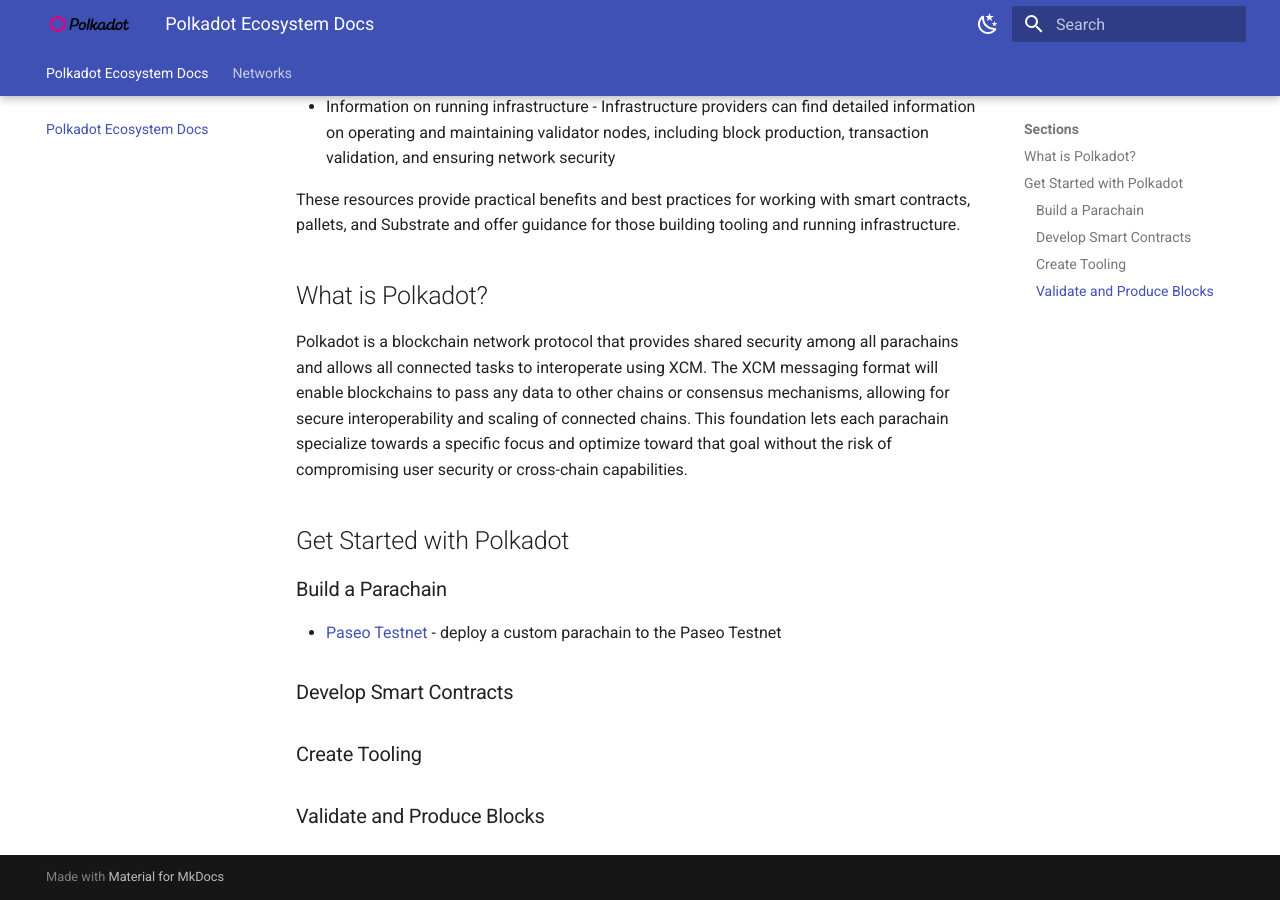
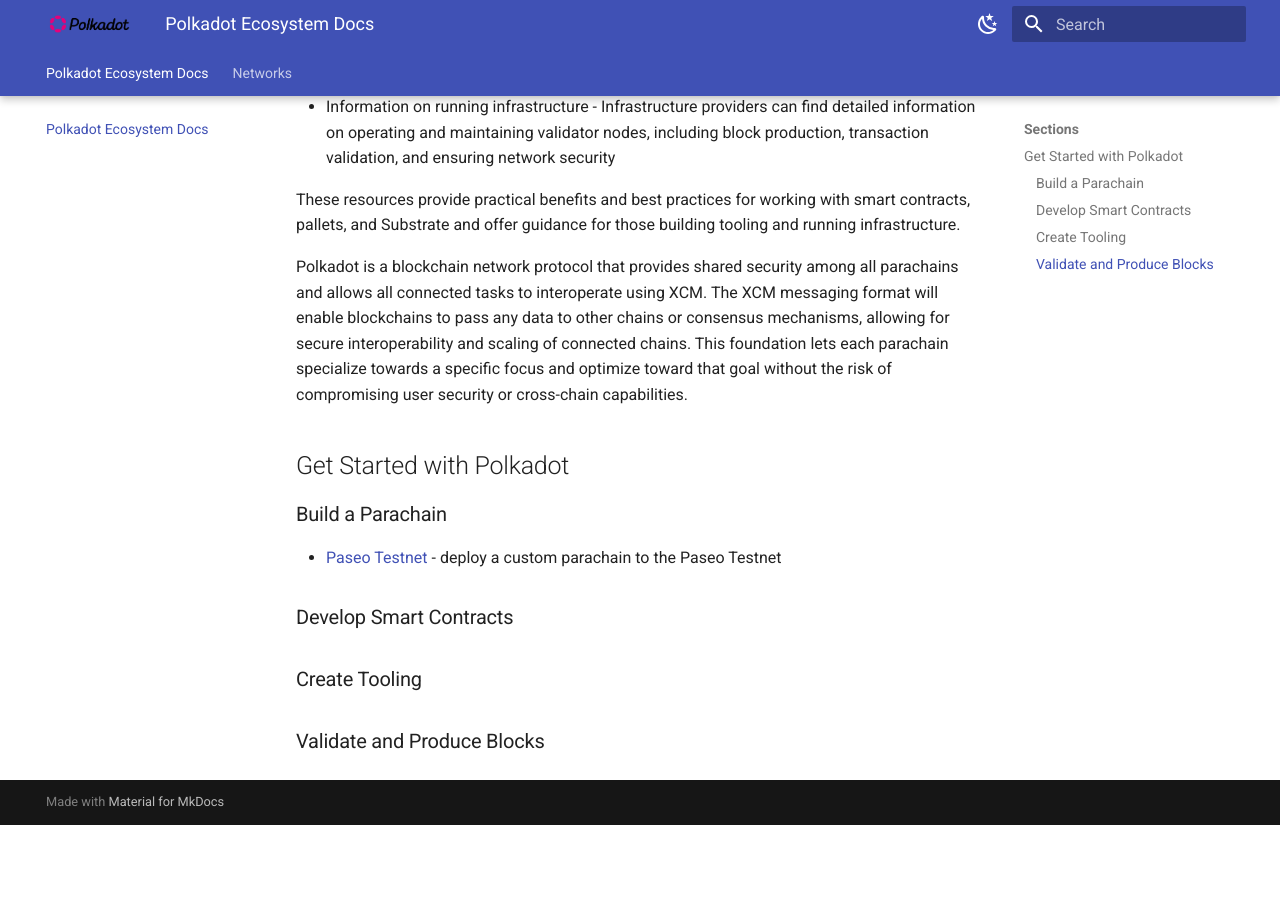
Before and after one commit to papermoonio/polkadot-ecosystem-docs-draft, an MkDocs documentation site: the page built from docs/index.md, in a window 1280 px wide and 900 px high, scrolled down 607 px. Built offline with MkDocs 1.6.1 and Material for MkDocs 9.7.7, drawn with Linux system fonts in a browser that asks for light colours; after the commit the page ends 1432 px from its top, so only the background shows below that.

Commit message:
Update docs/index.md
removes 'What is Polkadot?' section

```diff
--- a/docs/index.md
+++ b/docs/index.md
@@ -18,7 +18,6 @@
 
 These resources provide practical benefits and best practices for working with smart contracts, pallets, and Substrate and offer guidance for those building tooling and running infrastructure.
 
-## What is Polkadot? {: #what-is-polkadot }
 
 Polkadot is a blockchain network protocol that provides shared security among all parachains and allows all connected tasks to interoperate using XCM. The XCM messaging format will enable blockchains to pass any data to other chains or consensus mechanisms, allowing for secure interoperability and scaling of connected chains. This foundation lets each parachain specialize towards a specific focus and optimize toward that goal without the risk of compromising user security or cross-chain capabilities.
 
```
